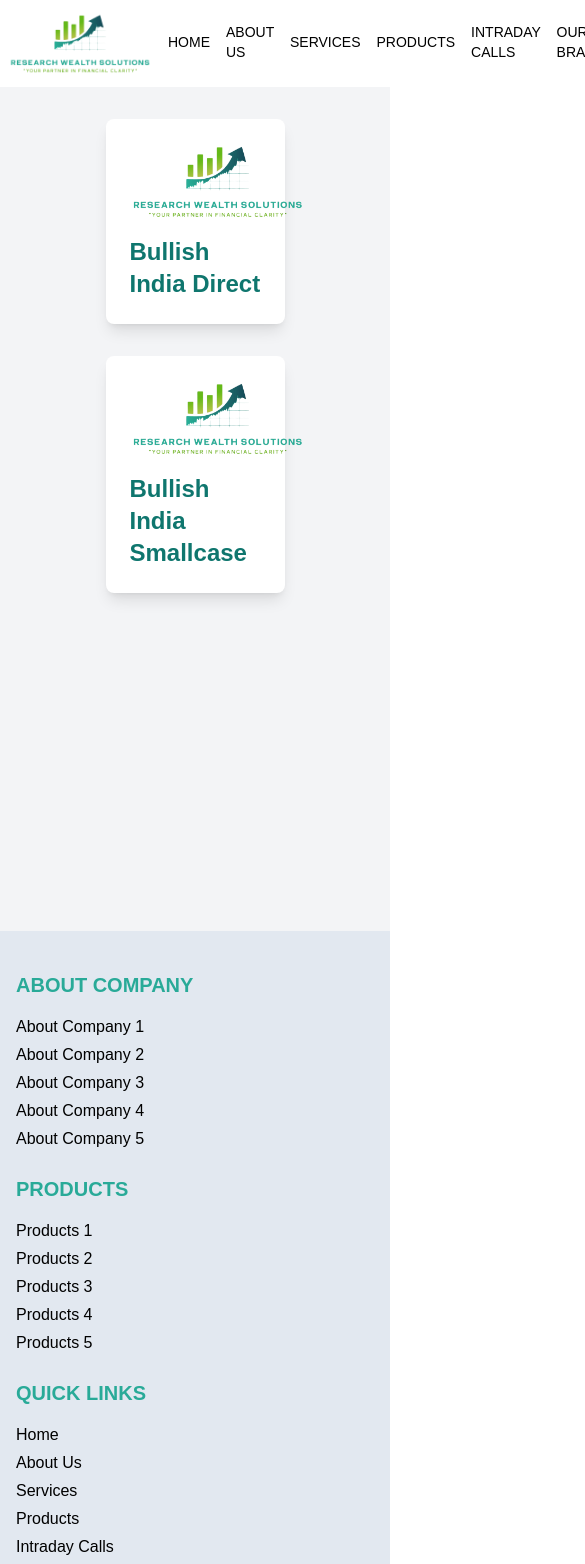
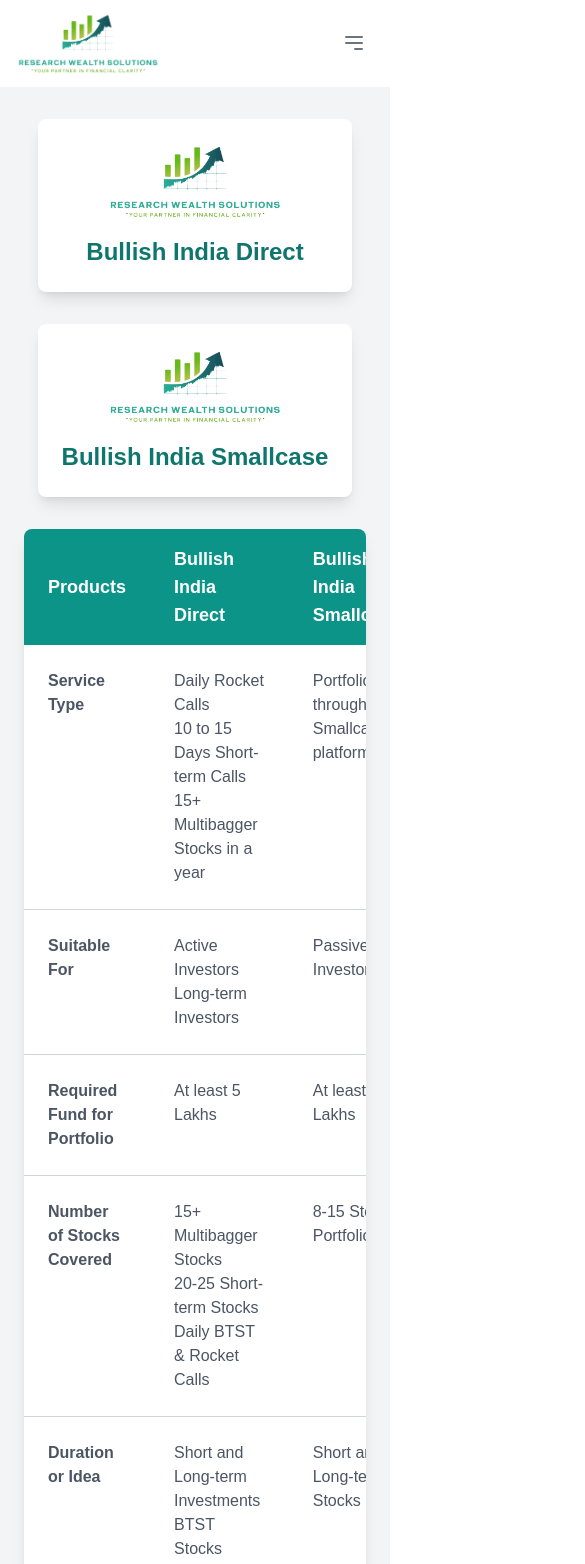
Before and after one commit to amitpateloffical/Research-Wealth-Solutions--React, a React (Vite) app: page /products in a window 390 px wide. Shown: the top 1564 px of the page, 585 px wide, since content can reach past the window. Built offline with nearby package versions, Linux system fonts and the light colour scheme.

Commit message:
header and product

```diff
--- a/src/components/Header.jsx
+++ b/src/components/Header.jsx
@@ -1,32 +1,155 @@
-import { Link } from "react-router-dom"
+import { useState } from "react"; // Import useState for managing toggle
+import { Link } from "react-router-dom";
 
 function Header() {
+  const [isMobileMenuOpen, setIsMobileMenuOpen] = useState(false); // State to manage menu visibility
   const { origin } = location;
+
   return (
     <>
+      <header className="px-4 py-3 bg-white shadow-md">
+        <div className="flex justify-between items-center max-w-7xl mx-auto">
+          {/* Logo Section */}
+          <Link to="/">
+            <img
+              src={`${origin}/images/logo.png`}
+              alt="Logo"
+              className="max-w-36"
+            />
+          </Link>
 
-               <header className="px-2 py-3">
-                    <div className="flex justify-between items-center gap-4 max-w-7xl mx-auto">
-                         <Link to="/">
-                              <img src={`${origin}/images/logo.png`} alt="..." className="max-w-36" />
+          {/* Navigation Links for Desktop */}
+          <div className="hidden md:flex gap-4 items-center">
+            <Link
+              to="/"
+              className="uppercase font-medium text-sm border-b-2 border-transparent transition-colors duration-300 hover:border-customTheme-theme1"
+            >
+              Home
             </Link>
-                         <div className="flex gap-4 items-center">
-                              <Link to="/" className="uppercase font-medium text-sm border-b-2 border-transparent transition-colors duration-300 hover:border-customTheme-theme1">Home</Link>
-                              <Link to="/about-us" className="uppercase font-medium text-sm border-b-2 border-transparent transition-colors duration-300 hover:border-customTheme-theme1">About Us</Link>
-                              <Link to="/services" className="uppercase font-medium text-sm border-b-2 border-transparent transition-colors duration-300 hover:border-customTheme-theme1">Services</Link>
-                              <Link to="/products" className="uppercase font-medium text-sm border-b-2 border-transparent transition-colors duration-300 hover:border-customTheme-theme1">Products</Link>
-                              <Link to="/intraday-calls" className="uppercase font-medium text-sm border-b-2 border-transparent transition-colors duration-300 hover:border-customTheme-theme1">Intraday Calls</Link>
-                              <Link to="/" className="uppercase font-medium text-sm border-b-2 border-transparent transition-colors duration-300 hover:border-customTheme-theme1">Our Branches</Link>
-                              <Link to="/" className="uppercase font-medium text-sm border-b-2 border-transparent transition-colors duration-300 hover:border-customTheme-theme1">Contact Us</Link>
-                              <Link to="/login" className="uppercase font-medium text-sm cursor-pointer px-5 py-2 text-white rounded bg-customTheme-theme1 hover:bg-customTheme-theme2">
+            <Link
+              to="/about-us"
+              className="uppercase font-medium text-sm border-b-2 border-transparent transition-colors duration-300 hover:border-customTheme-theme1"
+            >
+              About Us
+            </Link>
+            <Link
+              to="/services"
+              className="uppercase font-medium text-sm border-b-2 border-transparent transition-colors duration-300 hover:border-customTheme-theme1"
+            >
+              Services
+            </Link>
+            <Link
+              to="/products"
+              className="uppercase font-medium text-sm border-b-2 border-transparent transition-colors duration-300 hover:border-customTheme-theme1"
+            >
+              Products
+            </Link>
+            <Link
+              to="/intraday-calls"
+              className="uppercase font-medium text-sm border-b-2 border-transparent transition-colors duration-300 hover:border-customTheme-theme1"
+            >
+              Intraday Calls
+            </Link>
+            <Link
+              to="/branches"
+              className="uppercase font-medium text-sm border-b-2 border-transparent transition-colors duration-300 hover:border-customTheme-theme1"
+            >
+              Our Branches
+            </Link>
+            <Link
+              to="/contact"
+              className="uppercase font-medium text-sm border-b-2 border-transparent transition-colors duration-300 hover:border-customTheme-theme1"
+            >
+              Contact Us
+            </Link>
+            <Link
+              to="/login"
+              className="uppercase font-medium text-sm cursor-pointer px-5 py-2 text-white rounded bg-customTheme-theme1 hover:bg-customTheme-theme2"
+            >
               Log In
             </Link>
           </div>
+
+          {/* Mobile Menu Toggle */}
+          <button
+            className="block md:hidden p-2 text-gray-500 hover:text-gray-700 focus:outline-none"
+            onClick={() => setIsMobileMenuOpen(!isMobileMenuOpen)} // Toggle menu state
+          >
+            <svg
+              className="h-6 w-6"
+              xmlns="http://www.w3.org/2000/svg"
+              fill="none"
+              viewBox="0 0 24 24"
+              stroke="currentColor"
+            >
+              <path
+                strokeLinecap="round"
+                strokeLinejoin="round"
+                strokeWidth="2"
+                d="M4 6h16M4 12h16m-7 6h7"
+              />
+            </svg>
+          </button>
         </div>
+
+        {/* Mobile Menu */}
+        {isMobileMenuOpen && ( // Show the mobile menu based on state
+          <div className="md:hidden bg-white shadow-md rounded-lg p-4 mt-2">
+            <nav className="flex flex-col gap-4">
+              <Link
+                to="/"
+                className="uppercase font-medium text-sm border-b-2 border-transparent transition-colors duration-300 hover:border-customTheme-theme1"
+              >
+                Home
+              </Link>
+              <Link
+                to="/about-us"
+                className="uppercase font-medium text-sm border-b-2 border-transparent transition-colors duration-300 hover:border-customTheme-theme1"
+              >
+                About Us
+              </Link>
+              <Link
+                to="/services"
+                className="uppercase font-medium text-sm border-b-2 border-transparent transition-colors duration-300 hover:border-customTheme-theme1"
+              >
+                Services
+              </Link>
+              <Link
+                to="/products"
+                className="uppercase font-medium text-sm border-b-2 border-transparent transition-colors duration-300 hover:border-customTheme-theme1"
+              >
+                Products
+              </Link>
+              <Link
+                to="/intraday-calls"
+                className="uppercase font-medium text-sm border-b-2 border-transparent transition-colors duration-300 hover:border-customTheme-theme1"
+              >
+                Intraday Calls
+              </Link>
+              <Link
+                to="/branches"
+                className="uppercase font-medium text-sm border-b-2 border-transparent transition-colors duration-300 hover:border-customTheme-theme1"
+              >
+                Our Branches
+              </Link>
+              <Link
+                to="/contact"
+                className="uppercase font-medium text-sm border-b-2 border-transparent transition-colors duration-300 hover:border-customTheme-theme1"
+              >
+                Contact Us
+              </Link>
+              <Link
+                to="/login"
+                className="uppercase font-medium text-sm cursor-pointer px-5 py-2 text-white rounded bg-customTheme-theme1 hover:bg-customTheme-theme2"
+              >
+                Log In
+              </Link>
+            </nav>
+          </div>
+        )}
       </header>
-
     </>
-     )
+  );
 }
 
-export default Header
+export default Header;
--- a/src/pages/Products.jsx
+++ b/src/pages/Products.jsx
@@ -1,13 +1,14 @@
 import { Link } from "react-router-dom";
+
 const Products = () => {
-return(
+  return (
     <>
-<div className="flex  justify-center min-h-screen bg-gray-100 px-4 py-8">
-        <div className="grid grid-cols-1 md:grid-cols-2 gap-8 max-w-6xl w-1/2 h-24">
+      <div className="flex justify-center  bg-gray-100 px-4 pt-8 pb-4">
+        <div className="grid grid-cols-1 md:grid-cols-2 gap-8 max-w-6xl w- md:w-1/2 ">
           {/* Card 1 */}
           <Link
             to="/page1"
-            className="bg-white shadow-lg rounded-lg p-6 flex flex-col items-center justify-center hover:shadow-xl transition-shadow duration-300 "
+            className="bg-white shadow-lg rounded-lg p-6 flex flex-col items-center justify-center hover:shadow-xl transition-shadow duration-300"
           >
             {/* Logo */}
             <img
@@ -33,12 +34,102 @@
               className="max-w-44 mx-auto mb-4"
             />
             {/* Heading */}
-            <h2 className="text-2xl font-bold text-teal-700 ">
-            Bullish India Smallcase
+            <h2 className="text-2xl font-bold text-teal-700">
+              Bullish India Smallcase
             </h2>
           </Link>
         </div>
-      </div>    </>
-);
+      </div>
+
+      {/* Table Section */}
+      <div className="flex justify-center items-center bg-gray-100 px-6 pt-4 pb-8">
+        <div className="w-full md:w-3/4 lg:w-2/3">
+          <div className="overflow-x-auto rounded-lg shadow-lg">
+            <table className="min-w-full bg-white rounded-lg border-collapse">
+              <thead>
+                <tr className="bg-teal-600 text-white">
+                  <th className="py-4 px-6 text-lg font-semibold text-left">
+                    Products
+                  </th>
+                  <th className="py-4 px-6 text-lg font-semibold text-left">
+                    Bullish India Direct
+                  </th>
+                  <th className="py-4 px-6 text-lg font-semibold text-left">
+                    Bullish India Smallcase
+                  </th>
+                </tr>
+              </thead>
+              <tbody className="text-gray-600">
+                <tr className="border-b border-gray-300 hover:bg-[rgb(218,245,240)]">
+                  <td className="py-6 px-6 text-left font-semibold align-top">
+                    Service Type
+                  </td>
+                  <td className="py-6 px-6 text-left align-top">
+                    Daily Rocket Calls <br />
+                    10 to 15 Days Short-term Calls <br />
+                    15+ Multibagger Stocks in a year
+                  </td>
+                  <td className="py-6 px-6 text-left align-top">
+                    Portfolios through <br />
+                    Smallcase platform
+                  </td>
+                </tr>
+                <tr className="border-b border-gray-300 hover:bg-[rgb(218,245,240)]">
+                  <td className="py-6 px-6 text-left font-semibold align-top">
+                    Suitable For
+                  </td>
+                  <td className="py-6 px-6 text-left align-top">
+                    Active Investors <br />
+                    Long-term Investors
+                  </td>
+                  <td className="py-6 px-6 text-left align-top">
+                    Passive Investors
+                  </td>
+                </tr>
+                <tr className="border-b border-gray-300 hover:bg-[rgb(218,245,240)]">
+                  <td className="py-6 px-6 text-left font-semibold align-top">
+                    Required Fund for Portfolio
+                  </td>
+                  <td className="py-6 px-6 text-left align-top">
+                    At least 5 Lakhs
+                  </td>
+                  <td className="py-6 px-6 text-left align-top">
+                    At least 2 Lakhs
+                  </td>
+                </tr>
+                <tr className="border-b border-gray-300 hover:bg-[rgb(218,245,240)]">
+                  <td className="py-6 px-6 text-left font-semibold align-top">
+                    Number of Stocks Covered
+                  </td>
+                  <td className="py-6 px-6 text-left align-top">
+                    15+ Multibagger Stocks <br />
+                    20-25 Short-term Stocks <br />
+                    Daily BTST & Rocket Calls
+                  </td>
+                  <td className="py-6 px-6 text-left align-top">
+                    8-15 Stocks Portfolio
+                  </td>
+                </tr>
+                <tr className="border-b border-gray-300 hover:bg-[rgb(218,245,240)]">
+                  <td className="py-6 px-6 text-left font-semibold align-top">
+                    Duration or Idea
+                  </td>
+                  <td className="py-6 px-6 text-left align-top">
+                    Short and Long-term Investments <br />
+                    BTST Stocks <br />
+                    High Risk/Reward Stocks
+                  </td>
+                  <td className="py-6 px-6 text-left align-top">
+                    Short and Long-term Stocks
+                  </td>
+                </tr>
+              </tbody>
+            </table>
+          </div>
+        </div>
+      </div>
+    </>
+  );
 };
+
 export default Products;
```
Lines whose indentation alone changed are shown as unchanged.
